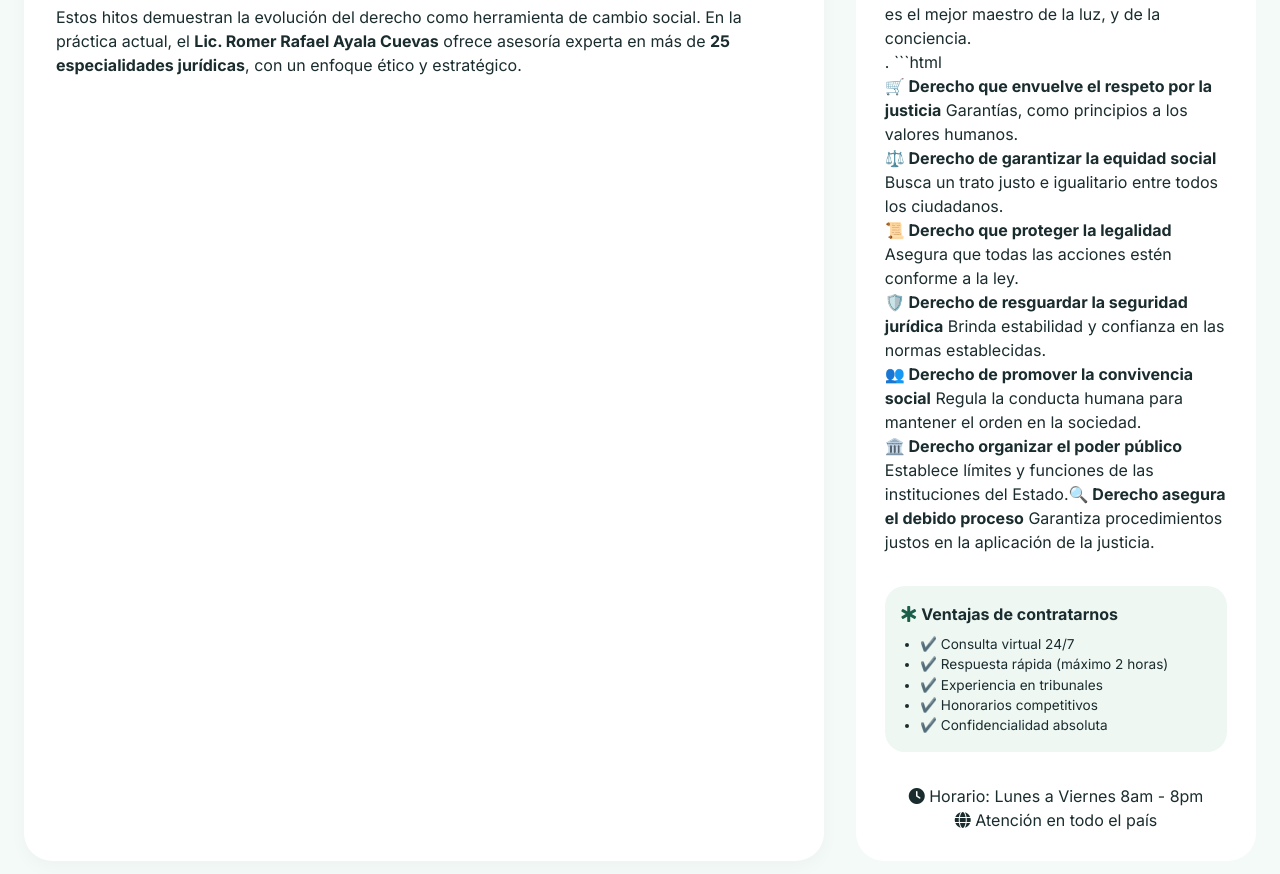
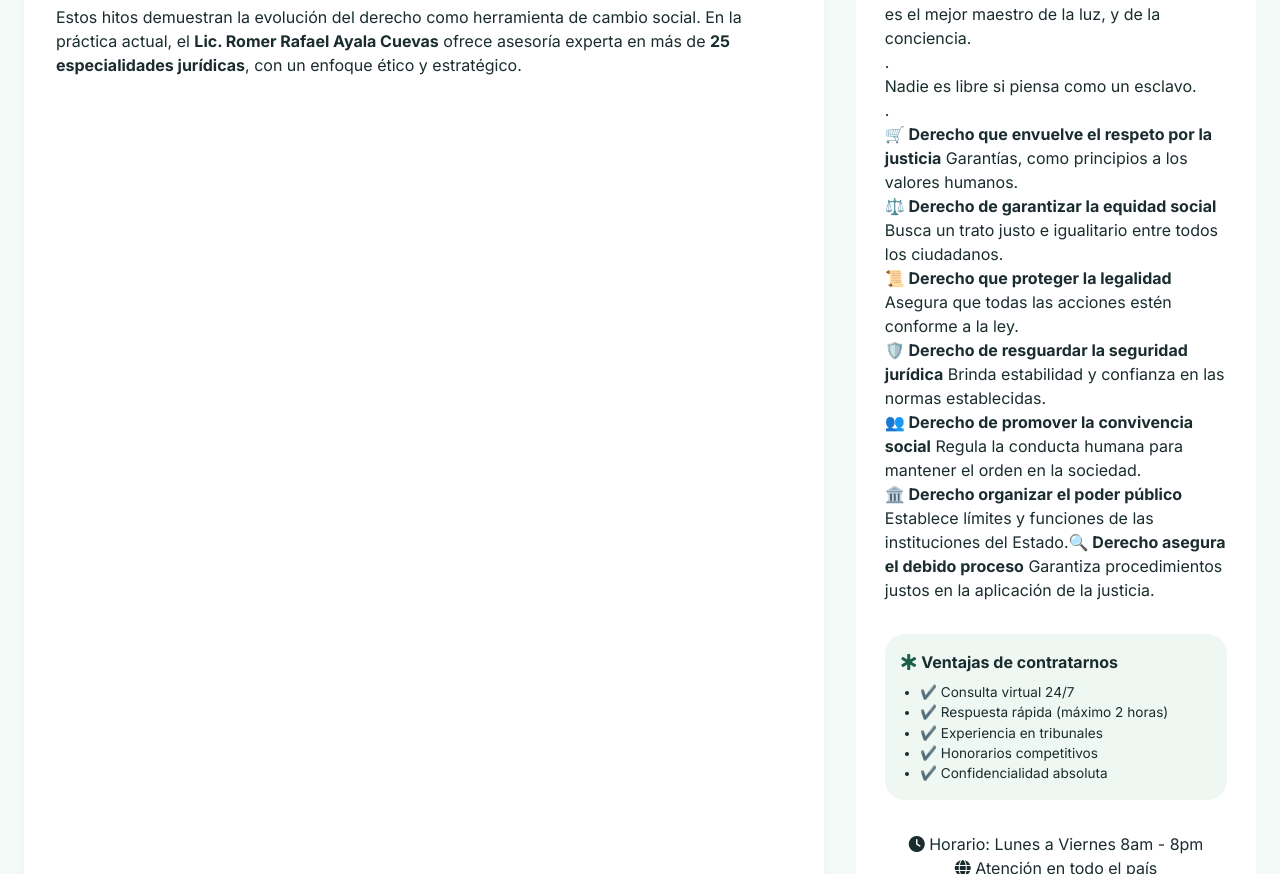
Before and after one commit to RomerAyala1/abogadovirtual, a plain HTML site: page index.html in a window 1280 px wide. Shown: the part 2382-3256 px from the top of the page. Drawn offline with Linux system fonts and the light colour scheme.

Commit message:
Update index.html

````diff
--- a/index.html
+++ b/index.html
@@ -421,7 +421,7 @@ body {
                     en su sentido  genèrico, y asì poder ser independiente de las demas formas del pensamiento, como una mente distinta descentralizadas de
                     las demàs forma de pensar (para no ser esclavo), de nadie, sino que es mejor ser libre que ser esclavo, la libertad
                     es un dòn que viene de Dios, y èl es el mejor maestro de la luz, y de la conciencia.</p>.
-```html
+                    <p>Nadie es libre si piensa como un esclavo.</p>.
 <div class="Derecho de justicia formal-item"><strong>🛒 Derecho que envuelve el respeto por la justicia</strong> Garantías, como principios a los valores humanos.</div>
 <div class="Derecho de equidad social-item"><strong>⚖️ Derecho de garantizar la equidad social</strong> Busca un trato justo e igualitario entre todos los ciudadanos.</div>
 <div class="Derecho de legalidad-item"><strong>📜 Derecho que proteger la legalidad </strong> Asegura que todas las acciones estén conforme a la ley.</div>
````
